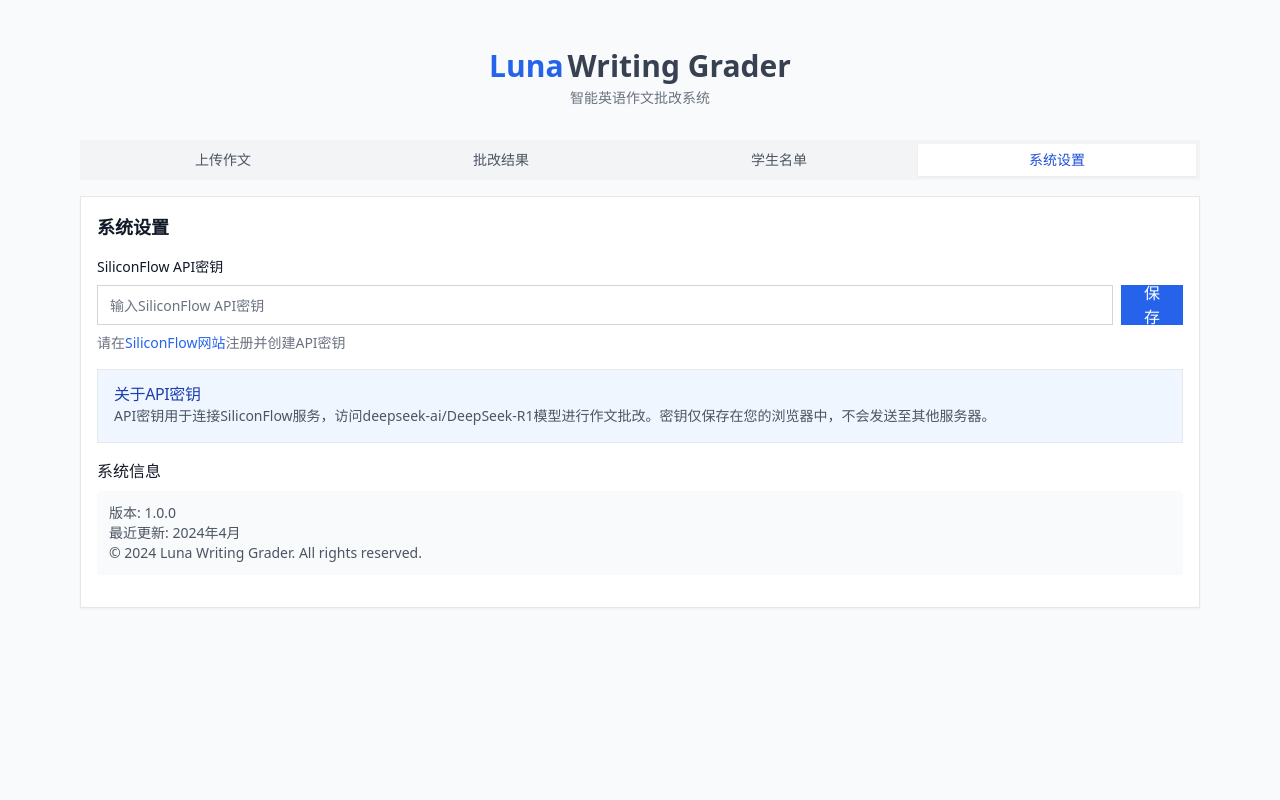
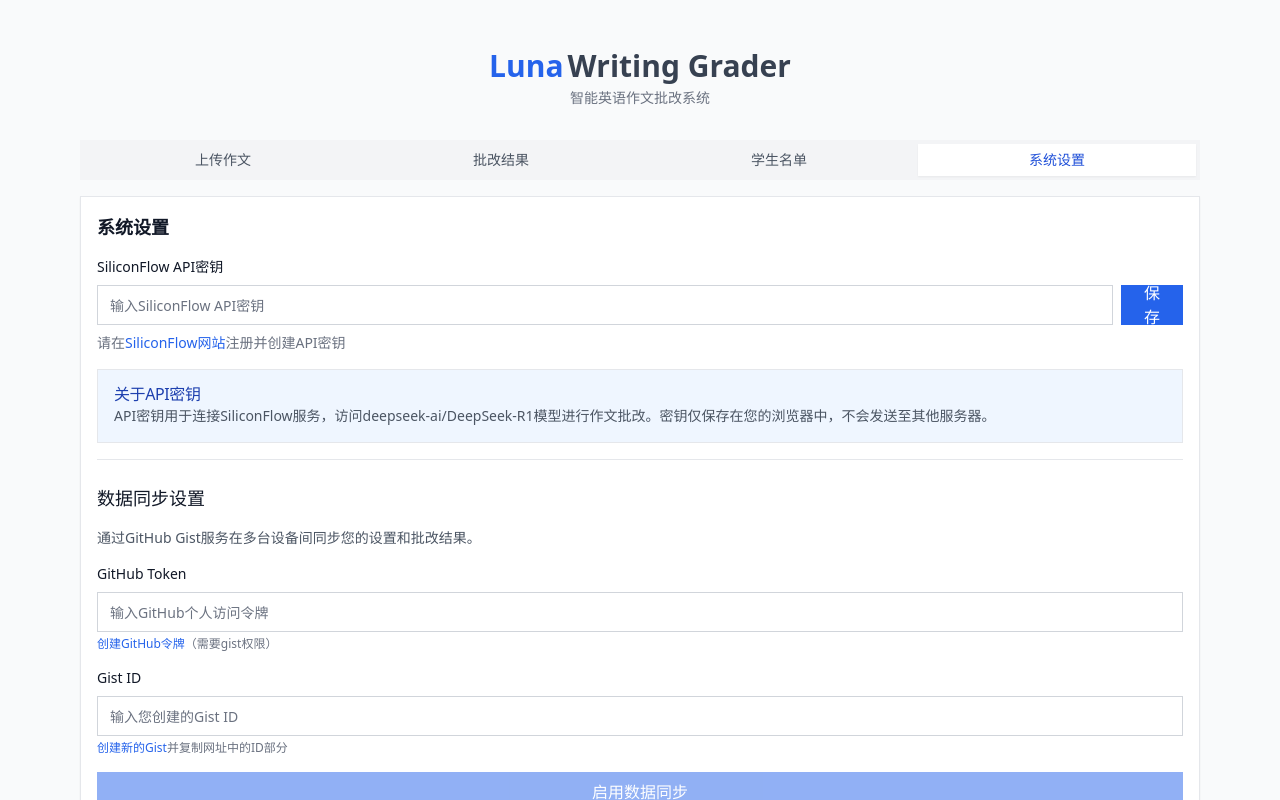
Before and after one commit to rbtsama/Writing_Grader, a Next.js app: page / in a window 1280 px wide. Both pictures are taken after a click on the button "系统设置". Shown: the top 800 px of the page. Built offline with nearby package versions, Linux system fonts and the light colour scheme.

Commit message:
添加数据同步功能：使用GitHub Gist在多设备间同步设置和结果

```diff
--- a/app/components/EssayCorrection.jsx
+++ b/app/components/EssayCorrection.jsx
@@ -35,6 +35,12 @@ const EssayCorrection = () => {
   // 图片预览状态
   const [previewImage, setPreviewImage] = useState(null);
   const [showImagePreview, setShowImagePreview] = useState(false);
+
+  // 添加GitHub Gist token相关状态
+  const [gistToken, setGistToken] = useState('');
+  const [gistId, setGistId] = useState('');
+  const [syncEnabled, setSyncEnabled] = useState(false);
+  const [syncLoading, setSyncLoading] = useState(false);
 
   // 初始化数据
   const initialData = {
@@ -99,30 +105,6 @@ const EssayCorrection = () => {
     }
   };
 
-  // 保存API密钥
-  const handleSaveApiKey = async () => {
-    if (!apiKey) {
-      showToast('请输入API密钥', 'error');
-      return;
-    }
-
-    try {
-      setLoading(true);
-      const isValid = await validateApiKey(apiKey);
-
-      if (isValid) {
-        localStorage.setItem('siliconflowApiKey', apiKey);
-        showToast('API密钥验证成功并已保存', 'success');
-      } else {
-        showToast('API密钥验证失败，请检查密钥是否正确', 'error');
-      }
-    } catch (error) {
-      showToast('API密钥验证失败，请检查网络连接', 'error');
-    } finally {
-      setLoading(false);
-    }
-  };
-
   // 加载历史记录和学生名单
   useEffect(() => {
     const savedHistory = localStorage.getItem('correctionHistory');
@@ -167,6 +149,20 @@ const EssayCorrection = () => {
     if (savedApiKey) {
       setApiKey(savedApiKey);
     }
+
+    // 加载GitHub Gist配置
+    const savedGistToken = localStorage.getItem('gistToken');
+    const savedGistId = localStorage.getItem('gistId');
+    const savedSyncEnabled = localStorage.getItem('syncEnabled') === 'true';
+
+    if (savedGistToken) setGistToken(savedGistToken);
+    if (savedGistId) setGistId(savedGistId);
+    if (savedSyncEnabled) setSyncEnabled(savedSyncEnabled);
+
+    // 如果同步功能已启用，尝试从Gist加载数据
+    if (savedSyncEnabled && savedGistToken && savedGistId) {
+      loadDataFromGist(savedGistToken, savedGistId);
+    }
   }, []);
 
   // 当选择的班级变化时，更新学生列表
@@ -198,6 +194,11 @@ const EssayCorrection = () => {
     parseStudentList(currentList);
 
     showToast('学生名单已保存', 'success');
+
+    // 同步到Gist
+    if (syncEnabled) {
+      syncDataToGist();
+    }
   };
 
   // 切换班级
@@ -245,6 +246,11 @@ const EssayCorrection = () => {
     const updatedHistory = [newEntry, ...history].slice(0, 200); // 保留最近200条记录
     setHistory(updatedHistory);
     localStorage.setItem('correctionHistory', JSON.stringify(updatedHistory));
+
+    // 同步到Gist
+    if (syncEnabled) {
+      syncDataToGist();
+    }
   };
 
   // 处理图片上传
@@ -678,6 +684,174 @@ const EssayCorrection = () => {
     setPreviewImage(null);
   };
 
+  // 保存GitHub Gist配置
+  const saveGistConfig = () => {
+    if (!gistToken) {
+      showToast('请输入GitHub Token', 'error');
+      return;
+    }
+
+    if (!gistId) {
+      showToast('请输入Gist ID', 'error');
+      return;
+    }
+
+    localStorage.setItem('gistToken', gistToken);
+    localStorage.setItem('gistId', gistId);
+    localStorage.setItem('syncEnabled', 'true');
+    setSyncEnabled(true);
+
+    showToast('同步配置已保存', 'success');
+
+    // 首次同步数据到Gist
+    syncDataToGist();
+  };
+
+  // 禁用同步
+  const disableSync = () => {
+    localStorage.setItem('syncEnabled', 'false');
+    setSyncEnabled(false);
+    showToast('同步功能已禁用', 'info');
+  };
+
+  // 从Gist加载数据
+  const loadDataFromGist = async (token, id) => {
+    try {
+      setSyncLoading(true);
+      const response = await fetch(`https://api.github.com/gists/${id}`, {
+        headers: {
+          'Authorization': `token ${token}`,
+          'Accept': 'application/vnd.github.v3+json'
+        }
+      });
+
+      if (!response.ok) {
+        throw new Error(`GitHub API错误 (${response.status})`);
+      }
+
+      const data = await response.json();
+      const content = data.files['luna_writing_grader_data.json']?.content;
+
+      if (content) {
+        const parsedData = JSON.parse(content);
+
+        // 更新各项数据
+        if (parsedData.apiKey) {
+          setApiKey(parsedData.apiKey);
+          localStorage.setItem('siliconflowApiKey', parsedData.apiKey);
+        }
+
+        if (parsedData.class18List) {
+          setClass18List(parsedData.class18List);
+          localStorage.setItem('class18List', parsedData.class18List);
+        }
+
+        if (parsedData.class19List) {
+          setClass19List(parsedData.class19List);
+          localStorage.setItem('class19List', parsedData.class19List);
+        }
+
+        if (parsedData.correctionHistory) {
+          setHistory(parsedData.correctionHistory);
+          localStorage.setItem('correctionHistory', JSON.stringify(parsedData.correctionHistory));
+        }
+
+        showToast('数据已成功从云端同步', 'success');
+      }
+    } catch (error) {
+      console.error('从Gist加载数据失败:', error);
+      showToast(`从云端同步数据失败: ${error.message}`, 'error');
+    } finally {
+      setSyncLoading(false);
+    }
+  };
+
+  // 同步数据到Gist
+  const syncDataToGist = async () => {
+    if (!syncEnabled || !gistToken || !gistId) {
+      return;
+    }
+
+    try {
+      setSyncLoading(true);
+
+      // 准备要同步的数据
+      const dataToSync = {
+        apiKey: apiKey || localStorage.getItem('siliconflowApiKey'),
+        class18List: class18List || localStorage.getItem('class18List'),
+        class19List: class19List || localStorage.getItem('class19List'),
+        correctionHistory: history.length > 0 ? history : JSON.parse(localStorage.getItem('correctionHistory') || '[]')
+      };
+
+      // 更新Gist
+      const response = await fetch(`https://api.github.com/gists/${gistId}`, {
+        method: 'PATCH',
+        headers: {
+          'Authorization': `token ${gistToken}`,
+          'Accept': 'application/vnd.github.v3+json',
+          'Content-Type': 'application/json'
+        },
+        body: JSON.stringify({
+          files: {
+            'luna_writing_grader_data.json': {
+              content: JSON.stringify(dataToSync, null, 2)
+            }
+          }
+        })
+      });
+
+      if (!response.ok) {
+        throw new Error(`GitHub API错误 (${response.status})`);
+      }
+
+      showToast('数据已成功同步到云端', 'success');
+    } catch (error) {
+      console.error('同步数据到Gist失败:', error);
+      showToast(`同步数据到云端失败: ${error.message}`, 'error');
+    } finally {
+      setSyncLoading(false);
+    }
+  };
+
+  // 保存API密钥
+  const handleSaveApiKey = async () => {
+    if (!apiKey) {
+      showToast('请输入API密钥', 'error');
+      return;
+    }
+
+    try {
+      setLoading(true);
+      const isValid = await validateApiKey(apiKey);
+
+      if (isValid) {
+        localStorage.setItem('siliconflowApiKey', apiKey);
+        showToast('API密钥验证成功并已保存', 'success');
+
+        // 同步到Gist
+        if (syncEnabled) {
+          syncDataToGist();
+        }
+      } else {
+        showToast('API密钥验证失败，请检查密钥是否正确', 'error');
+      }
+    } catch (error) {
+      showToast('API密钥验证失败，请检查网络连接', 'error');
+    } finally {
+      setLoading(false);
+    }
+  };
+
+  // 手动同步数据
+  const manualSync = async () => {
+    try {
+      await loadDataFromGist(gistToken, gistId);
+      await syncDataToGist();
+    } catch (error) {
+      showToast(`同步失败: ${error.message}`, 'error');
+    }
+  };
+
   return (
     <div className="container mx-auto p-4 max-w-6xl">
       <div className="flex items-center justify-center mb-8">
@@ -970,6 +1144,94 @@ const EssayCorrection = () => {
                   </AlertDescription>
                 </Alert>
 
+                <div className="mt-6 border-t pt-6">
+                  <h3 className="font-medium text-lg mb-4">数据同步设置</h3>
+                  <p className="text-sm text-gray-600 mb-4">
+                    通过GitHub Gist服务在多台设备间同步您的设置和批改结果。
+                    {syncEnabled && <span className="ml-2 text-green-600 font-medium">✓ 已启用</span>}
+                  </p>
+
+                  <div className="space-y-4">
+                    <div>
+                      <label className="block text-sm font-medium mb-2" htmlFor="gistToken">
+                        GitHub Token
+                      </label>
+                      <Input
+                        id="gistToken"
+                        type="password"
+                        value={gistToken}
+                        onChange={(e) => setGistToken(e.target.value)}
+                        placeholder="输入GitHub个人访问令牌"
+                        className="w-full"
+                      />
+                      <p className="mt-1 text-xs text-gray-500">
+                        <a href="https://github.com/settings/tokens/new" target="_blank" rel="noopener noreferrer" className="text-blue-600 hover:underline">创建GitHub令牌</a>
+                        （需要gist权限）
+                      </p>
+                    </div>
+
+                    <div>
+                      <label className="block text-sm font-medium mb-2" htmlFor="gistId">
+                        Gist ID
+                      </label>
+                      <Input
+                        id="gistId"
+                        value={gistId}
+                        onChange={(e) => setGistId(e.target.value)}
+                        placeholder="输入您创建的Gist ID"
+                        className="w-full"
+                      />
+                      <p className="mt-1 text-xs text-gray-500">
+                        <a href="https://gist.github.com/" target="_blank" rel="noopener noreferrer" className="text-blue-600 hover:underline">创建新的Gist</a>
+                        并复制网址中的ID部分
+                      </p>
+                    </div>
+
+                    <div className="flex gap-3">
+                      {syncEnabled ? (
+                        <>
+                          <Button
+                            onClick={manualSync}
+                            disabled={syncLoading}
+                            className="flex-1"
+                          >
+                            {syncLoading ? <Loader2 className="mr-2 h-4 w-4 animate-spin" /> : null}
+                            立即同步
+                          </Button>
+                          <Button
+                            variant="outline"
+                            onClick={disableSync}
+                            className="flex-1"
+                          >
+                            禁用同步
+                          </Button>
+                        </>
+                      ) : (
+                        <Button
+                          onClick={saveGistConfig}
+                          className="w-full"
+                          disabled={!gistToken || !gistId || syncLoading}
+                        >
+                          {syncLoading ? <Loader2 className="mr-2 h-4 w-4 animate-spin" /> : null}
+                          启用数据同步
+                        </Button>
+                      )}
+                    </div>
+                  </div>
+                </div>
+
+                <Alert className="bg-yellow-50 border-yellow-200 mb-2">
+                  <AlertTitle className="text-yellow-800">如何设置数据同步</AlertTitle>
+                  <AlertDescription className="text-yellow-700 text-sm">
+                    <ol className="list-decimal pl-4 space-y-1">
+                      <li>访问 <a href="https://github.com/settings/tokens/new" target="_blank" rel="noopener noreferrer" className="text-blue-600 underline">GitHub</a> 创建个人访问令牌（勾选gist权限）</li>
+                      <li>访问 <a href="https://gist.github.com/" target="_blank" rel="noopener noreferrer" className="text-blue-600 underline">Gist</a> 创建一个新的私密Gist</li>
+                      <li>从Gist的网址中复制ID（如 https://gist.github.com/username/<b>abcd1234</b>）</li>
+                      <li>填入上方表单并启用同步</li>
+                    </ol>
+                  </AlertDescription>
+                </Alert>
+
                 <div className="mt-8">
                   <h3 className="font-medium mb-2">系统信息</h3>
                   <div className="bg-gray-50 p-3 rounded text-sm text-gray-600">
```
